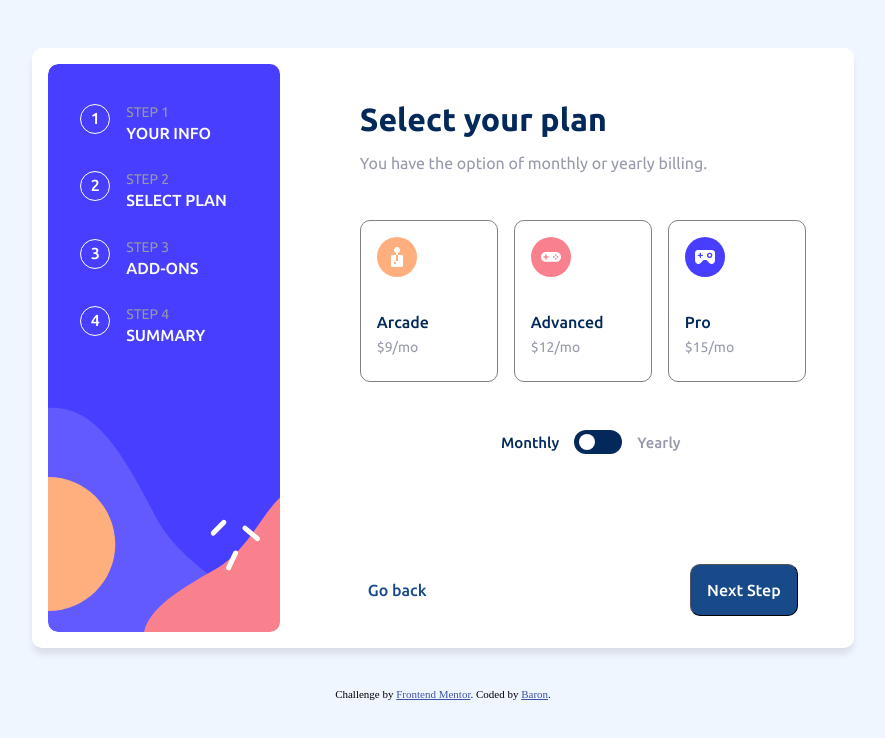
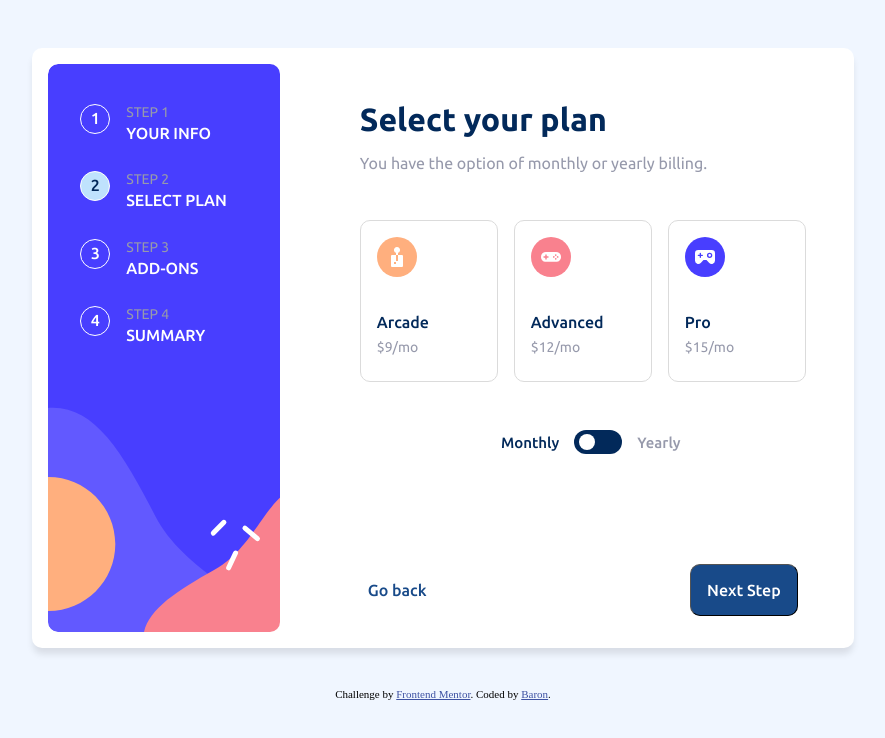
Before and after one commit to baron-gascon25/multi-step-form, a React (Create React App) app: page / in a window 1280 px wide. Both pictures are taken after a click on the button "Next Step". Shown: the top 738 px of the page, without its empty margins (197-1082 px from the left). Built offline with nearby package versions, Linux system fonts and the light colour scheme.

Commit message:
updated step 3 functionalities

```diff
--- a/src/App.css
+++ b/src/App.css
@@ -152,6 +152,7 @@ html {
 .cards-adons {
   display: flex;
   flex-direction: column;
+  cursor: pointer;
 }
 
 .card-adons-monthly {
@@ -160,20 +161,36 @@ html {
   height: auto;
   width: 100%;
   justify-content: stretch;
+  cursor: pointer;
 }
 
 .card-monthly {
   border-radius: 10px;
-  border: 1px solid grey;
+  border: 1px solid rgb(219, 219, 219);
   height: 10rem;
   width: 8.5rem;
+  cursor: pointer;
 }
 
 .card-yearly {
   border-radius: 10px;
-  border: 1px solid grey;
+  border: 1px solid rgb(219, 219, 219);
   height: 11rem;
   width: 8.5rem;
+  cursor: pointer;
+}
+
+.card-monthly-active {
+  border: 1px solid hsl(243, 100%, 62%);
+}
+
+.card-yearly-active {
+  border: 1px solid hsl(243, 100%, 62%);
+}
+
+.card-monthly:hover,
+.card-yearly:hover {
+  border: 1px solid hsl(243, 100%, 62%);
 }
 
 .justify-content-center {
@@ -223,6 +240,17 @@ p {
   padding: 0.25rem;
   border: 1px solid hsl(0, 0%, 100%);
   color: hsl(0, 0%, 100%);
+  text-align: center;
+}
+
+.circle-active {
+  border-radius: 50%;
+  width: 20px;
+  height: 20px;
+  padding: 0.25rem;
+  border: 1px solid hsl(0, 0%, 100%);
+  color: hsl(213, 96%, 18%);
+  background-color: hsl(206, 94%, 87%);
   text-align: center;
 }
 
@@ -476,6 +504,10 @@ input[type="checkbox"]:checked + label::after {
   .sub {
     margin: 0.25rem 0rem 0rem;
   }
+  /* Adons */
+  .card-adons-monthly {
+    height: 6.5rem;
+  }
 }
 
 @media (max-width: 1189px) and (min-width: 751px) {
@@ -541,6 +573,10 @@ input[type="checkbox"]:checked + label::after {
   }
   .sub {
     margin: 0.25rem 0rem 0rem;
+  }
+  /* Adons */
+  .card-adons-monthly {
+    height: 6rem;
   }
 }
 
--- a/src/App.js
+++ b/src/App.js
@@ -13,17 +13,35 @@ import Addons from "./components/addons";
 function App() {
   const [page, setPage] = useState(1);
   const [view, setView] = useState("");
+  const [plan, setPlan] = useState("");
+  const [billing, setBilling] = useState("Monthly");
+  const [adons, setAdons] = useState([]);
   const [summary, setSummary] = useState({});
 
   useEffect(() => {
     if (page === 1) {
-      setView(<Info className='row-2' />);
+      setView(<Info className='row-1' />);
     } else if (page === 2) {
-      setView(<Plan className='row-2 container-plan' />);
+      setView(
+        <Plan
+          className='row-1 container-plan'
+          onClickPlan={onClickPlanHandler}
+          onClickBilling={onClickBillingHandler}
+          billing={billing}
+          plan={plan}
+        />
+      );
     } else if (page === 3) {
-      setView(<Addons className='row-2 container-plan' />);
+      setView(
+        <Addons
+          className='row-1 container-plan'
+          billing={billing}
+          onClickAdons={onClickAdonsHandler}
+          adOns={adons}
+        />
+      );
     }
-  }, [page]);
+  }, [page, plan, billing, adons]);
 
   const onClickNextHandler = () => {
     if (page === 4) {
@@ -36,11 +54,33 @@ function App() {
     setPage(page - 1);
   };
 
+  const onClickPlanHandler = (plan) => {
+    setPlan(plan);
+  };
+
+  const onClickBillingHandler = (billing) => {
+    setBilling(billing);
+  };
+
+  const onClickAdonsHandler = (thing) => {
+    setAdons(thing);
+    adons.filter((ad) => ad === thing);
+  };
+
+  const summaryHandler = () => {
+    setSummary({
+      plan: plan,
+      billing: billing,
+    });
+  };
+
+  console.log(adons);
+
   return (
     <div className='center-item'>
-      <Navbar />
+      <Navbar page={page} />
       <div className={`${page > 1 ? "container-plan" : "container"} d-flex`}>
-        <Sidebar className='row-1' />
+        <Sidebar page={page} />
         <div className='d-flex-col'>
           {view}
           <Button
--- a/src/components/info.js
+++ b/src/components/info.js
@@ -12,7 +12,7 @@ const info = () => {
         <input type='text' placeholder='e.g. Stephen King' className='input' />
         <h6 className='info-p mb-0-5 mt-1-5'>Email</h6>
         <input
-          type='text'
+          type='email'
           placeholder='e.g. stephenking@lorem.com'
           className='input'
         />
--- a/src/components/navbar.js
+++ b/src/components/navbar.js
@@ -1,19 +1,19 @@
 import React from "react";
 
-const navbar = () => {
+const navbar = ({ page }) => {
   return (
     <div className='navbar d-flex justify-content-center'>
       <div className='mx-1'>
-        <h6 className='circle'>1</h6>
+        <h6 className={`${page === 1 ? "circle-active" : "circle"}`}>1</h6>
       </div>
       <div className='mx-1'>
-        <h6 className='circle'>2</h6>
+        <h6 className={`${page === 2 ? "circle-active" : "circle"}`}>2</h6>
       </div>
       <div className='mx-1'>
-        <h6 className='circle'>3</h6>
+        <h6 className={`${page === 3 ? "circle-active" : "circle"}`}>3</h6>
       </div>
       <div className='mx-1'>
-        <h6 className='circle'>4</h6>
+        <h6 className={`${page === 4 ? "circle-active" : "circle"}`}>4</h6>
       </div>
     </div>
   );
--- a/src/components/plan.js
+++ b/src/components/plan.js
@@ -4,9 +4,53 @@ import arcade from "../images/icon-arcade.svg";
 import advanced from "../images/icon-advanced.svg";
 import pro from "../images/icon-pro.svg";
 
-const Plan = () => {
-  const [sub, setSub] = useState(false);
+const Plan = ({ onClickPlan, plan, onClickBilling, billing }) => {
+  const [sub, setSub] = useState(billing === "Monthly" ? false : true);
   const yearlySub = "2 months free";
+
+  const arcadePlan = () => {
+    if (plan === "Arcade" && sub === false) {
+      return "card-monthly-active";
+    } else if (plan === "Arcade" && sub === true) {
+      return "card-yearly-active";
+    } else if (plan !== "Arcade" && sub === false) {
+      return "";
+    } else if (plan !== "Arcade" && sub === true) {
+      return "";
+    }
+  };
+
+  const advancedPlan = () => {
+    if (plan === "Advanced" && sub === false) {
+      return "card-monthly-active";
+    } else if (plan === "Advanced" && sub === true) {
+      return "card-yearly-active";
+    } else if (plan !== "Advanced" && sub === false) {
+      return "";
+    } else if (plan !== "Advanced" && sub === true) {
+      return "";
+    }
+  };
+
+  const proPlan = () => {
+    if (plan === "Pro" && sub === false) {
+      return "card-monthly-active";
+    } else if (plan === "Pro" && sub === true) {
+      return "card-yearly-active";
+    } else if (plan !== "Pro" && sub === false) {
+      return "";
+    }
+  };
+
+  const setBilling = (bool) => {
+    if (bool === false) {
+      setSub(true);
+      onClickBilling("Yearly");
+    } else if (bool === true) {
+      setSub(false);
+      onClickBilling("Monthly");
+    }
+  };
 
   return (
     <div className='m-1 mt-2 plan container-2'>
@@ -14,7 +58,12 @@ const Plan = () => {
       <p className='mt-1'>You have the option of monthly or yearly billing.</p>
       <div className='cards'>
         <div
-          className={`me-1 ${sub === false ? "card-monthly" : "card-yearly"}`}
+          className={`me-1 ${
+            billing === "Monthly" ? "card-monthly" : "card-yearly"
+          } ${arcadePlan()}`}
+          onClick={() =>
+            plan !== "Arcade" ? onClickPlan("Arcade") : onClickPlan("")
+          }
         >
           <img src={arcade} alt='arcade' className='m-1' />
           <div className='card-text'>
@@ -24,13 +73,16 @@ const Plan = () => {
             <p className='m-1 p-plan' style={pSize}>
               $9/mo
             </p>
-            {sub === true && <p className='mt-0-5 sub'>{yearlySub}</p>}
+            {billing === "Yearly" && <p className='mt-0-5 sub'>{yearlySub}</p>}
           </div>
         </div>
         <div
           className={`me-1 ${
-            sub === false ? "card-monthly" : "card-yearly"
-          } card-middle`}
+            billing === "Monthly" ? "card-monthly" : "card-yearly"
+          } card-middle ${advancedPlan()}`}
+          onClick={() =>
+            plan !== "Advanced" ? onClickPlan("Advanced") : onClickPlan("")
+          }
         >
           <img src={advanced} alt='advanced' className='m-1' />
           <div className='card-text'>
@@ -40,11 +92,16 @@ const Plan = () => {
             <p className='m-1 p-plan' style={pSize}>
               $12/mo
             </p>
-            {sub === true && <p className='mt-0-5 sub'>{yearlySub}</p>}
+            {billing === "Yearly" && <p className='mt-0-5 sub'>{yearlySub}</p>}
           </div>
         </div>
         <div
-          className={`me-1 ${sub === false ? "card-monthly" : "card-yearly"}`}
+          className={`me-1 ${
+            billing === "Monthly" ? "card-monthly" : "card-yearly"
+          } ${proPlan()}`}
+          onClick={() =>
+            plan !== "Pro" ? onClickPlan("Pro") : onClickPlan("")
+          }
         >
           <img src={pro} alt='pro' className='m-1' />
           <div className='card-text'>
@@ -54,19 +111,26 @@ const Plan = () => {
             <p className='m-1 p-plan' style={pSize}>
               $15/mo
             </p>
-            {sub === true && <p className='mt-0-5 sub'>{yearlySub}</p>}
+            {billing === "Yearly" && <p className='mt-0-5 sub'>{yearlySub}</p>}
           </div>
         </div>
       </div>
       <div className='switch m-1 mt-2'>
-        <span className={`monthly ${sub === false && "active"}`}>Monthly</span>
+        <span className={`monthly ${billing === "Monthly" ? "active" : ""}`}>
+          Monthly
+        </span>
         <input
           type='checkbox'
           id='toggle'
-          onClick={() => (sub === false ? setSub(true) : setSub(false))}
+          onClick={() =>
+            billing === "Monthly" ? setBilling(false) : setBilling(true)
+          }
+          defaultChecked={billing === "Monthly" ? false : true}
         />
         <label htmlFor='toggle' />
-        <span className={`yearly ${sub === true && "active"}`}>Yearly</span>
+        <span className={`yearly ${billing === "Yearly" ? "active" : ""}`}>
+          Yearly
+        </span>
       </div>
     </div>
   );
--- a/src/components/sidebar.js
+++ b/src/components/sidebar.js
@@ -1,10 +1,12 @@
 import React from "react";
 
-const sidebar = () => {
+const sidebar = ({ page }) => {
   return (
     <div className='m-1 d-sidebar'>
       <div className='ms-2 me-2 d-flex'>
-        <h6 className='circle mt-2-5'>1</h6>
+        <h6 className={`${page === 1 ? "circle-active" : "circle"} mt-2-5`}>
+          1
+        </h6>
         <div className='d-flex-col'>
           <p
             className='ms-1 mt-2-5'
@@ -16,7 +18,7 @@ const sidebar = () => {
         </div>
       </div>
       <div className='ms-2 me-2 mt-0 d-flex'>
-        <h6 className='circle mt-0'>2</h6>
+        <h6 className={`${page === 2 ? "circle-active" : "circle"} mt-0`}>2</h6>
         <div className='d-flex-col'>
           <p
             className='ms-1 mt-0'
@@ -28,7 +30,7 @@ const sidebar = () => {
         </div>
       </div>
       <div className='ms-2 me-2 mt-0 d-flex'>
-        <h6 className='circle mt-0'>3</h6>
+        <h6 className={`${page === 3 ? "circle-active" : "circle"} mt-0`}>3</h6>
         <div className='d-flex-col'>
           <p
             className='ms-1 mt-0'
@@ -40,7 +42,7 @@ const sidebar = () => {
         </div>
       </div>
       <div className='ms-2 me-2 mt-0 d-flex'>
-        <h6 className='circle mt-0'>4</h6>
+        <h6 className={`${page === 4 ? "circle-active" : "circle"} mt-0`}>4</h6>
         <div className='d-flex-col'>
           <p
             className='ms-1 mt-0'
```
Also changed, not shown: src/components/addons.js (+82 -10 lines).
